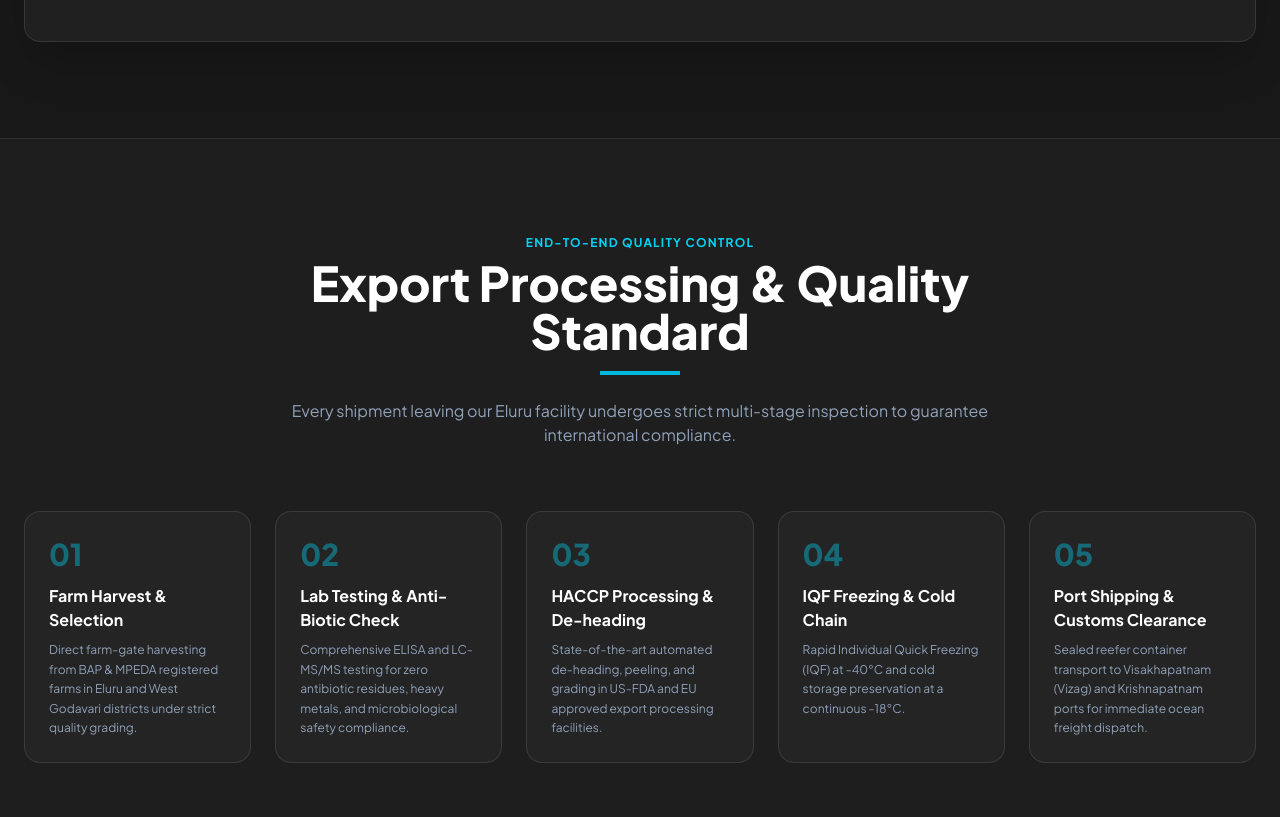
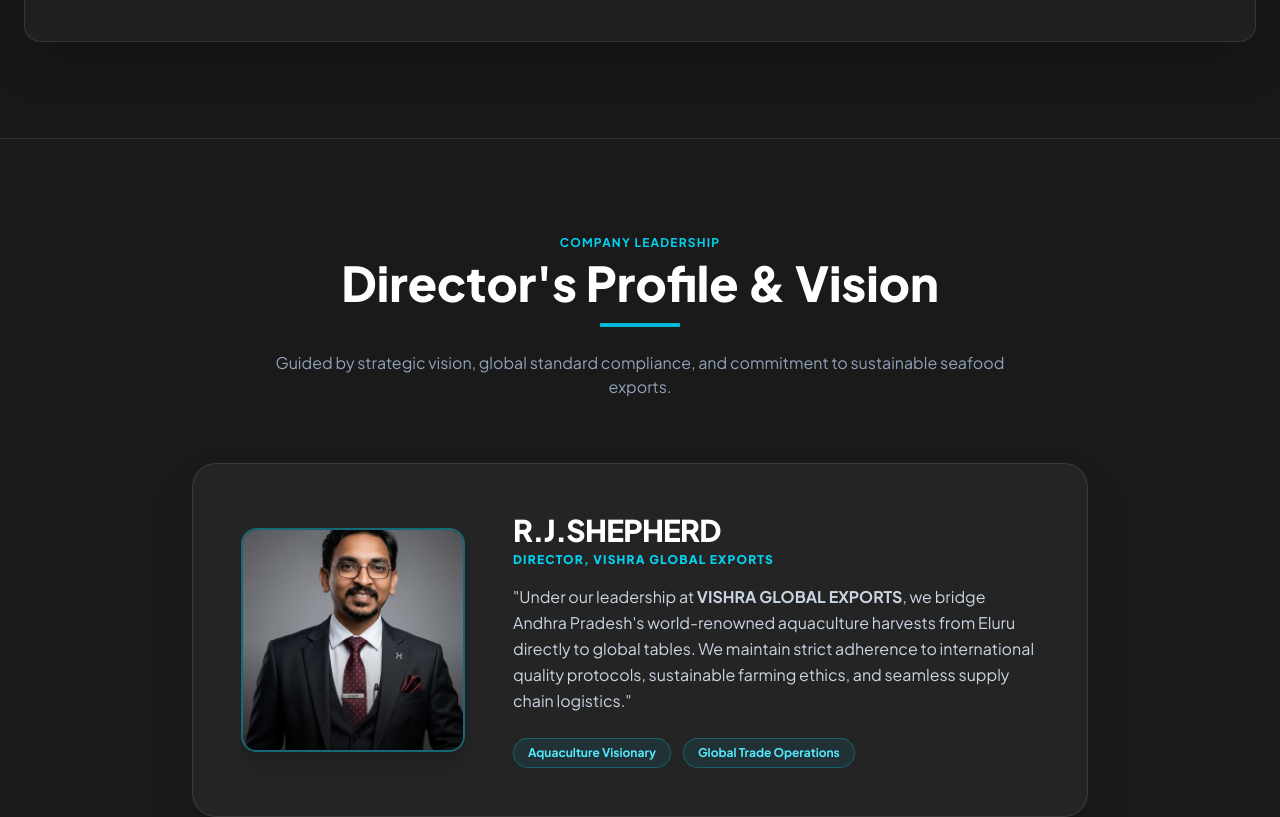
Before and after one commit to vishraglobalexports-ship-it/vishra-global-main, a React (Vite) app: page /about in a window 1280 px wide. Shown: the part 2200-3017 px from the top of the page. Built offline with nearby package versions, Linux system fonts and the light colour scheme.

Commit message:
Add product image logo watermarks and Director R.J.SHEPHERD section in About page

```diff
--- a/src/components/sections/About.tsx
+++ b/src/components/sections/About.tsx
@@ -206,6 +206,51 @@
         </div>
       </section>
 
+      {/* LEADERSHIP & DIRECTOR PROFILE SECTION */}
+      <section className="py-24 border-b border-white/10 bg-[#1a1a1a]">
+        <div className="container mx-auto px-4 md:px-6">
+          <div className="text-center max-w-3xl mx-auto mb-16">
+            <span className="text-cyan-400 font-bold text-xs tracking-widest uppercase block mb-2">COMPANY LEADERSHIP</span>
+            <h2 className="text-3xl md:text-5xl font-extrabold text-white mb-4">Director's Profile & Vision</h2>
+            <div className="w-20 h-1 bg-cyan-500 mx-auto mb-6"></div>
+            <p className="text-slate-400 text-base">
+              Guided by strategic vision, global standard compliance, and commitment to sustainable seafood exports.
+            </p>
+          </div>
+
+          <div className="max-w-4xl mx-auto bg-[#242424] rounded-3xl p-8 md:p-12 border border-white/10 shadow-2xl flex flex-col md:flex-row items-center gap-8 md:gap-12">
+            <div className="w-48 h-48 md:w-56 md:h-56 shrink-0 rounded-2xl overflow-hidden border-2 border-cyan-400/40 shadow-xl relative">
+              <img
+                src="/director.jpeg"
+                alt="R.J.SHEPHERD - DIRECTOR"
+                className="w-full h-full object-cover"
+              />
+              <div className="absolute inset-0 bg-gradient-to-t from-black/50 via-transparent to-transparent" />
+            </div>
+
+            <div className="space-y-4 text-center md:text-left">
+              <div>
+                <h3 className="text-2xl md:text-3xl font-black text-white tracking-tight">R.J.SHEPHERD</h3>
+                <span className="text-xs font-extrabold tracking-widest text-cyan-400 uppercase block mt-1">DIRECTOR, VISHRA GLOBAL EXPORTS</span>
+              </div>
+
+              <p className="text-slate-300 text-sm md:text-base leading-relaxed">
+                "Under our leadership at <strong>VISHRA GLOBAL EXPORTS</strong>, we bridge Andhra Pradesh's world-renowned aquaculture harvests from Eluru directly to global tables. We maintain strict adherence to international quality protocols, sustainable farming ethics, and seamless supply chain logistics."
+              </p>
+
+              <div className="pt-2 flex flex-wrap items-center justify-center md:justify-start gap-3">
+                <span className="text-xs px-3.5 py-1.5 rounded-full bg-cyan-500/10 border border-cyan-400/30 text-cyan-300 font-bold">
+                  Aquaculture Visionary
+                </span>
+                <span className="text-xs px-3.5 py-1.5 rounded-full bg-cyan-500/10 border border-cyan-400/30 text-cyan-300 font-bold">
+                  Global Trade Operations
+                </span>
+              </div>
+            </div>
+          </div>
+        </div>
+      </section>
+
       {/* 4. PROCESSING & QUALITY ASSURANCE WORKFLOW */}
       <section className="py-24 border-b border-white/10 bg-[#1e1e1e]">
         <div className="container mx-auto px-4 md:px-6">
--- a/src/components/sections/Products.tsx
+++ b/src/components/sections/Products.tsx
@@ -96,6 +96,13 @@
                       className="w-full h-full object-cover transition-transform duration-700 group-hover:scale-105"
                     />
                     <div className="absolute inset-0 bg-gradient-to-t from-[#202020] via-transparent to-transparent opacity-60" />
+                    <div className="absolute top-3 left-3 bg-[#181818]/60 backdrop-blur-md p-1.5 rounded-lg border border-white/10 shadow-md">
+                      <img
+                        src="/logo.png"
+                        alt="Vishra Watermark"
+                        className="h-6 w-auto object-contain brightness-0 invert opacity-90"
+                      />
+                    </div>
                     {inCart && (
                       <span className="absolute top-3 right-3 bg-teal-400 text-[#141414] font-black text-xs px-3 py-1 rounded-full shadow-md">
                         In Cart
```
Also changed, not shown: public/director.jpeg (added).
